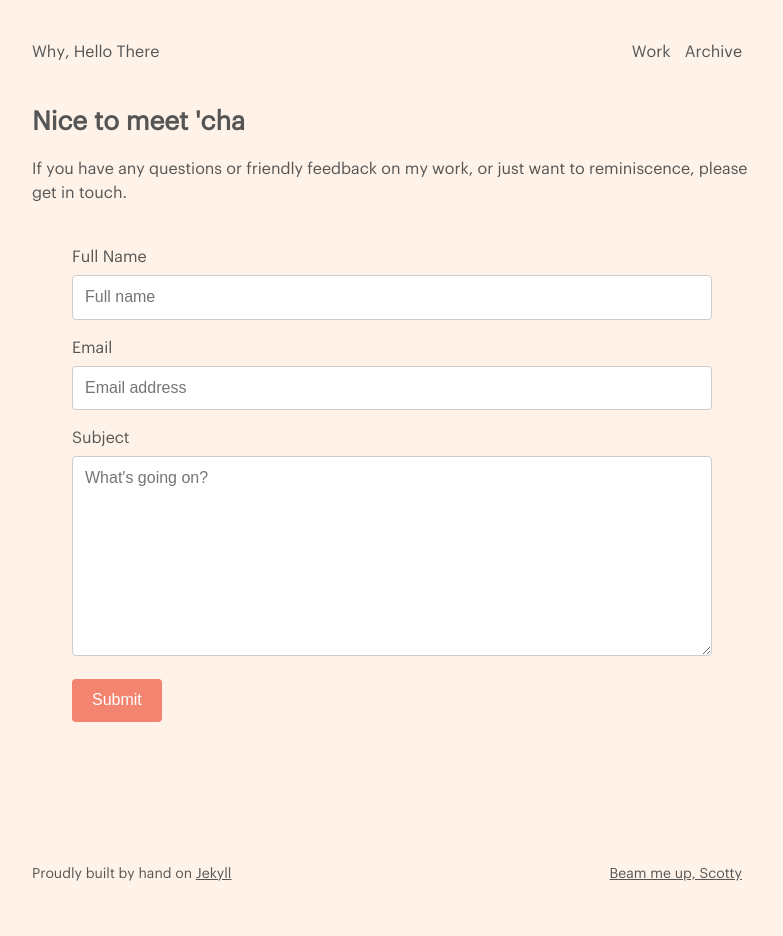
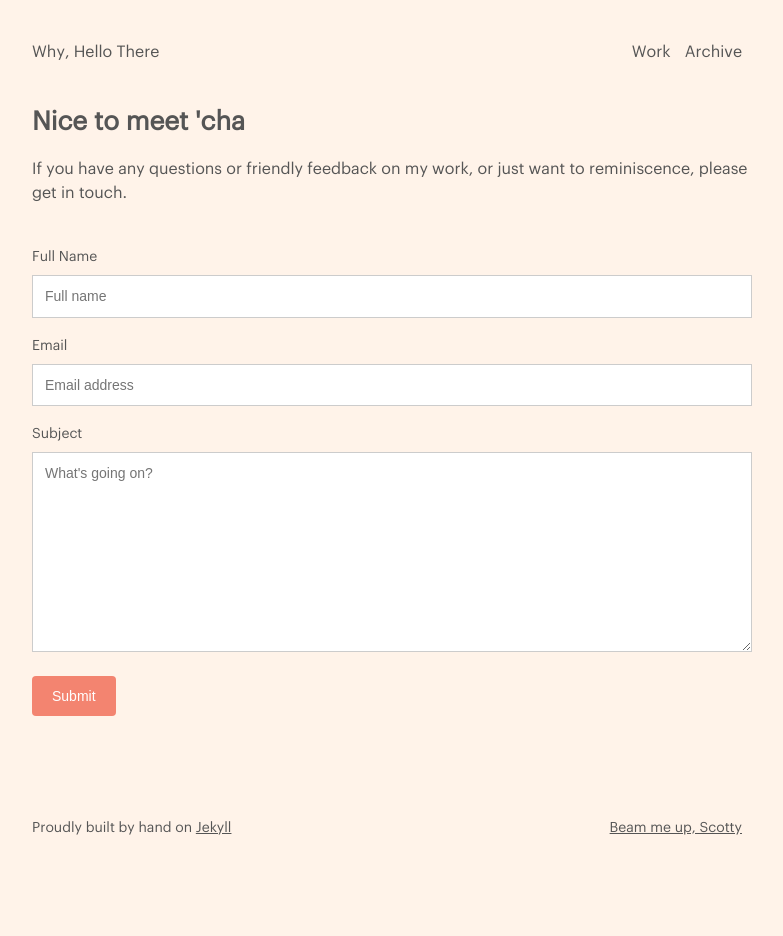
Before and after one commit to jonaschafer/jonaschafer.github.io, a Jekyll site: the page built from about.html, in a window 1280 px wide. Shown: the whole page, without its empty margins (248-1031 px from the left). Built offline with Jekyll 4.4.1, drawn with Linux system fonts in a browser that asks for light colours; after the commit the page ends 900 px from its top, so only the background shows below that.

Commit message:
tweaks to style

```diff
--- a/about.html
+++ b/about.html
@@ -7,7 +7,7 @@ title: Why, Hello There - Archive
 
 If you have any questions or friendly feedback on my work, or just want to reminiscence, please get in touch.
 
-<div class="container">
+<div class="form">
   <form action="action_page.php">
 
     <label for="fname">Full Name</label>
--- a/assets/stylesheets/core/_form.scss
+++ b/assets/stylesheets/core/_form.scss
@@ -1,16 +1,20 @@
-/* Style inputs with type="text", select elements and textareas */
+.form {
+  margin-top: 40px;
+  font-size: 14px;
+}
+
+/* inputs with type="text", select elements and textareas */
 input[type=text], select, textarea {
     width: 100%; /* Full width */
-    padding: 12px; /* Some padding */
+    padding: 12px; /* height of boxes */
     border: 1px solid #ccc; /* Gray border */
-    border-radius: 4px; /* Rounded borders */
     box-sizing: border-box; /* Make sure that padding and width stays in place */
     margin-top: 6px; /* Add a top margin */
     margin-bottom: 16px; /* Bottom margin */
     resize: vertical /* Allow the user to vertically resize the textarea (not horizontally) */
 }
 
-/* Style the submit button with a specific background color etc */
+/* button style */
 input[type=submit] {
     background-color: $coral;
     color: white;
@@ -20,7 +24,7 @@ input[type=submit] {
     cursor: pointer;
 }
 
-/* When moving the mouse over the submit button, add a darker green color */
+/* button hover */
 input[type=submit]:hover {
     background-color: $coral-dark;
 }
```
